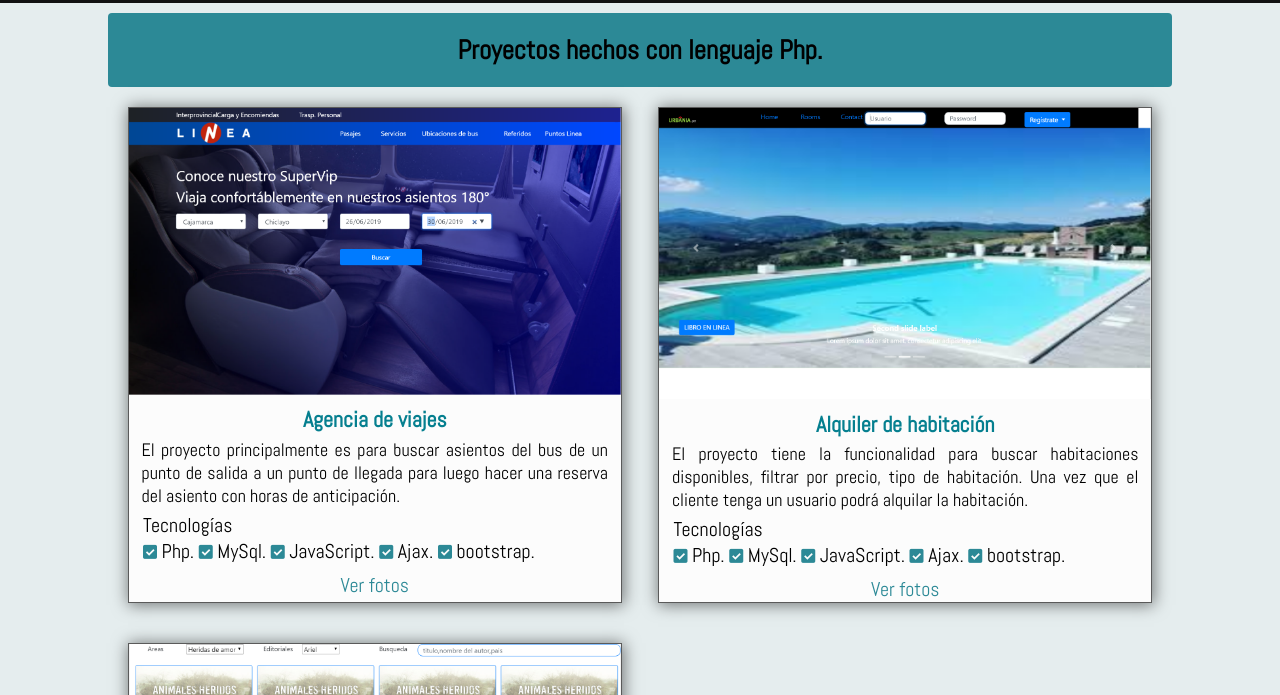
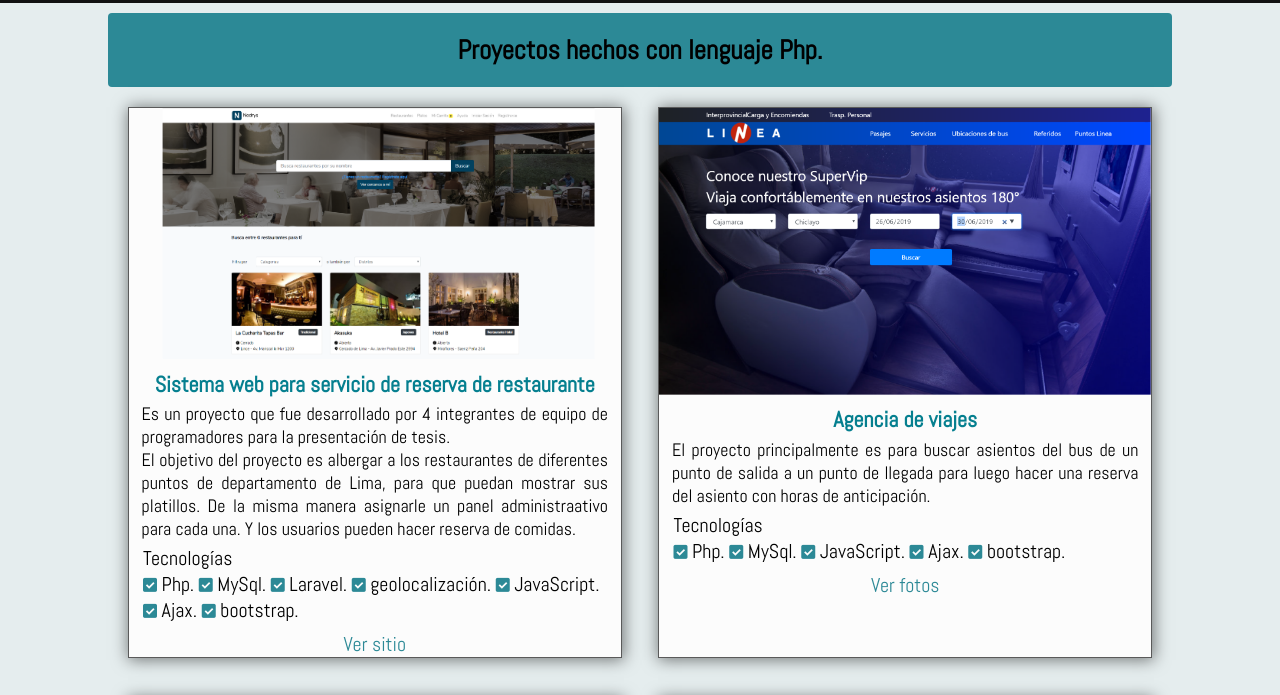
Before and after one commit to CristianCRH/website, a plain HTML site: page portafolio.html in a window 1280 px wide. Shown: the part 71-766 px from the top of the page. Drawn offline with Linux system fonts and the light colour scheme; files whose address does not match are found by name.

Commit message:
agregando sistam web para servicio de reserva de restaurantes

```diff
--- a/portafolio.html
+++ b/portafolio.html
@@ -5,12 +5,13 @@
     <meta http-equiv='X-UA-Compatible' content='IE=edge'>
     <title>CRH</title>
     <meta name='viewport' content='width=device-width, initial-scale=1'>
+    <meta name="description" content="Egresado de la carrera técnica Computación e Informática Programador analista php. Cristian Ricardo Huayanay Huayanay">
     <link rel='stylesheet' type='text/css' media='screen' href='estilos/main.css'>
     <link rel="stylesheet" type="text/css" href="estilos/circle.css">
     <meta name="viewport" content="width=device-width, initial-scale=1">
     <script src='js/main.js'></script>
-     <link href="https://fonts.googleapis.com/css?family=Abel&display=swap" rel="stylesheet">
-     <link rel="icon" href="./images/icon.ico">
+    <link href="https://fonts.googleapis.com/css?family=Abel&display=swap" rel="stylesheet">
+    <link rel="icon" href="./images/icon.ico">
 </head>
 <body>
     <header class="header" id="header">
@@ -44,6 +45,29 @@
    </div>
 
    <div class="cntr-portafolio">
+       <div class="portafolio">
+           <img src="portafolio/nodrys.png" alt="" class="img-pro">
+           <div class="details-portafolio">
+                <h5 class="tile-portafolio">Sistema web para servicio de reserva de restaurante</h5>
+
+                <p class="description-portafolio">
+                    Es un proyecto que fue desarrollado por 4 integrantes de equipo de programadores para la presentación de tesis.<br>
+                    El objetivo del proyecto es albergar a los restaurantes de diferentes puntos de departamento de Lima, para que puedan mostrar sus platillos. De la misma manera asignarle un panel administraativo para cada una. Y los usuarios pueden hacer reserva de comidas.
+                </p>
+                <div class="tecnolias">
+                 Tecnologías<br>
+                <i class="icon-checkbox mischecks" ></i> Php.
+                <i class="icon-checkbox mischecks" ></i> MySql.
+                <i class="icon-checkbox mischecks" ></i> Laravel.
+                <i class="icon-checkbox mischecks" ></i> geolocalización.
+                <i class="icon-checkbox mischecks" ></i> JavaScript.
+                <i class="icon-checkbox mischecks" ></i> Ajax.
+                <i class="icon-checkbox mischecks" ></i> bootstrap.
+                </div>
+                <a class="ver-foto" id="reserva_restaurante" href="https://nodrys.com/">Ver sitio</a>
+           </div>
+       </div>
+
        <div class="portafolio">
            <img src="portafolio/ag_01.png" alt="" class="img-pro">
            <div class="details-portafolio">
```
Also changed, not shown: certificados.html (+3 -2 lines), contacto.html (+3 -2 lines), galeria.html (+3 -18 lines), index.html (+1 -0 lines), portafolio/nodrys.png (added).
